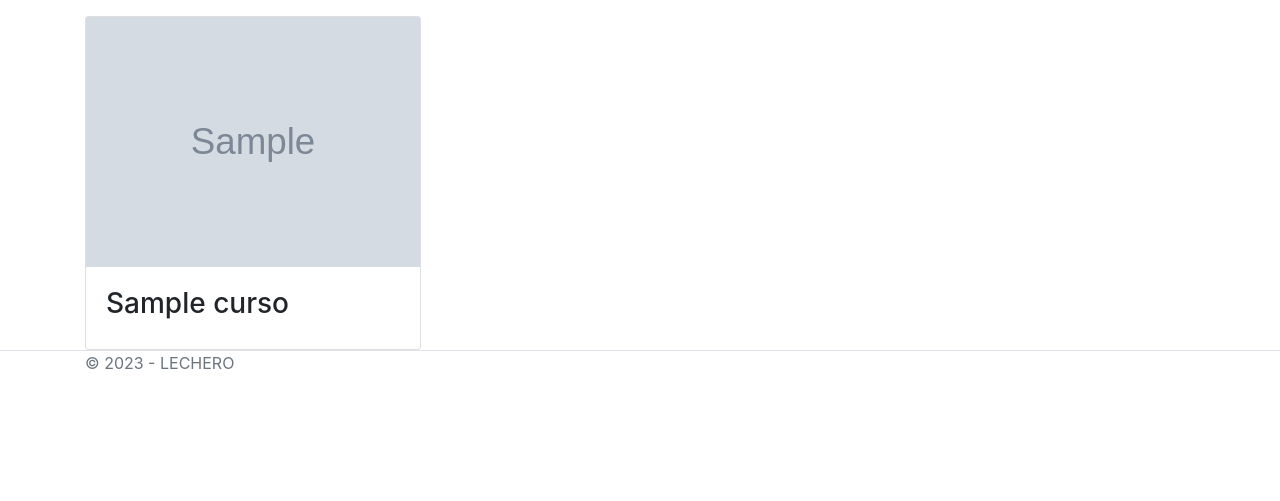
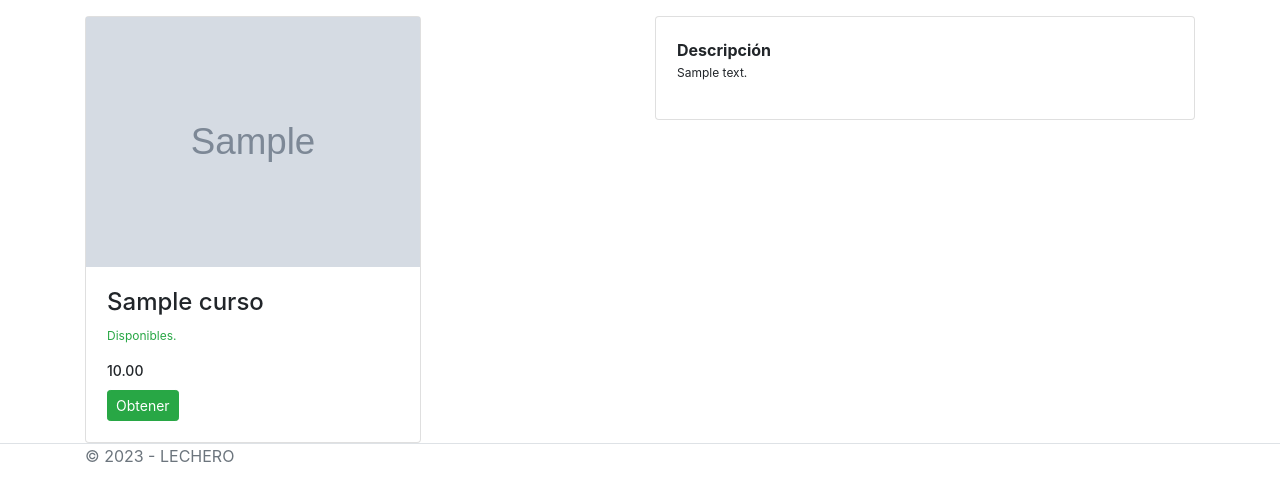
Before and after one commit to rusZovnet3/pythondjango1, a Django app: page /details/1 in a window 1280 px wide. Shown: the part 77-578 px from the top of the page. Run offline with Django 4.2, Linux system fonts and the light colour scheme; tables that the repository leaves empty hold one stand-in row (values such as "Sample post"); grey boxes marked "Sample" are stand-in pictures; some libraries are stand-ins or nearby versions.

Commit message:
Proyecto 1 Python, modificando la vista curso y vista detalle -- v2.22

```diff
--- a/1pyprac/Usuarios/static/css/style.css
+++ b/1pyprac/Usuarios/static/css/style.css
@@ -1,16 +1,34 @@
 .imglogo {
     max-width: 30%;
 }
+
 .navbar-brand {
     max-width: 15%;
 }
+
 .imgSlider {
     max-width: 50%;
 }
+
 .sheetSlider {
     background-color: #ffffff;
     text-align: center;
 }
-.sh__meta span, .sh__meta h4 {
+
+.sh__meta span,
+.sh__meta h4 {
     color: rgb(85, 85, 85);
 }
+
+.thumbnail {
+    max-width: 100%;
+}
+
+.card-body h5 {
+    font-size: 14px;
+    max-width: 100%;
+}
+
+.card-body p {
+    font-size: 12px;
+}
--- a/1pyprac/Usuarios/templates/views/cursos/details.html
+++ b/1pyprac/Usuarios/templates/views/cursos/details.html
@@ -12,7 +12,101 @@
 
                 <div class="card-body">
 
-                    <h3 class="card--title">{{ curso.Nombre }}</h3>
+                    <table>
+
+                        <tbody>
+
+                            <tr>
+
+                                <td>
+                                    <h4>{{ curso.Nombre }}</h4>
+                                </td>
+
+                            </tr>
+
+                            <tr>
+
+                                <td>
+
+                                    {% if curso.Estado %}
+
+                                    <p class="text-success">Disponibles.</p>
+
+                                    {% else %}
+
+                                    <p class="text-danger">No disponibles.</p>
+
+                                    {% endif %}
+
+                                </td>
+
+                            </tr>
+
+                            <tr>
+
+                                <td>
+                                    <h5>{{ curso.Costo }}</h5>
+                                </td>
+
+                            </tr>
+
+                            <tr>
+
+                                <td>
+
+                                    <form method="POST" action="obtener">
+
+                                        {% csrf_token %}
+
+                                        <input type="hidden" value="{{ curso.CursoId }}" name="cursoid" size="1" />
+
+                                        <input type="submit" class="btn btn-success btn-sm" value="Obtener" />
+
+                                    </form>
+
+                                </td>
+
+                            </tr>
+
+                        </tbody>
+
+                    </table>
+
+                </div>
+
+            </div>
+
+        </div>
+
+        <div class="col-sm">
+
+            <div class="card">
+
+                <div class="card-body">
+
+                    <table>
+
+                        <tbody>
+
+                            <tr>
+
+                                <th>Descripción</th>
+
+                            </tr>
+
+                            <tr>
+
+                                <td>
+
+                                    <p>{{ curso.Descripcion }}</p>
+
+                                </td>
+
+                            </tr>
+
+                        </tbody>
+
+                    </table>
 
                 </div>
 
```
Also changed, not shown: 1pyprac/Usuarios/templates/views/cursos/cursos.html (+47 -1 lines).
